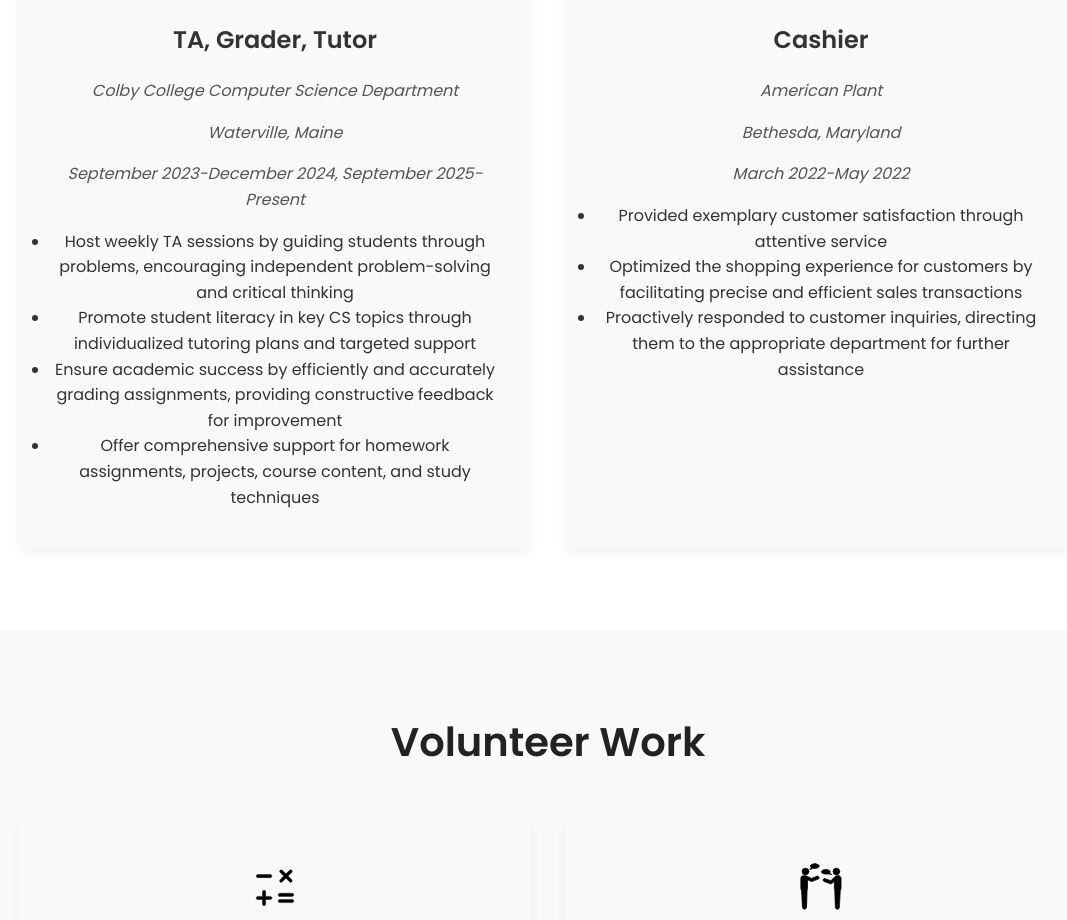
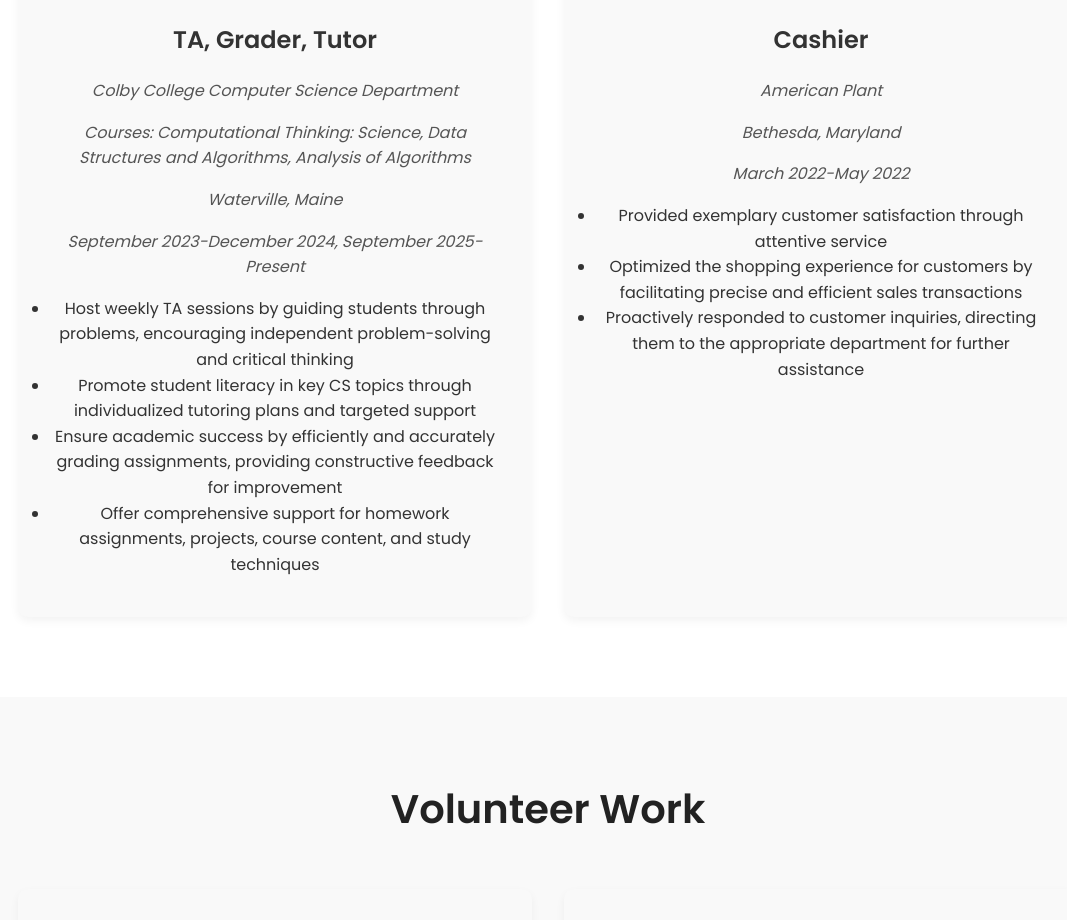
Before and after one commit to shelbyroman1/shelbyroman1.github.io, a plain HTML site: page index.html in a window 1280 px wide. Shown: the part 1910-2830 px from the top of the page, without its empty margins (92-1159 px from the left). Drawn offline with Linux system fonts and the light colour scheme.

Commit message:
Add TA subjects

```diff
--- a/index.html
+++ b/index.html
@@ -81,6 +81,7 @@
                         </div>
                         <h3>TA, Grader, Tutor</h3>
                         <p><i>Colby College Computer Science Department</i></p>
+                        <p><i>Courses: Computational Thinking: Science, Data Structures and Algorithms, Analysis of Algorithms</i></p>
                         <p><i>Waterville, Maine</i></p>
                         <p><i>September 2023-December 2024, September 2025-Present</i></p>
                         <ul>
```
